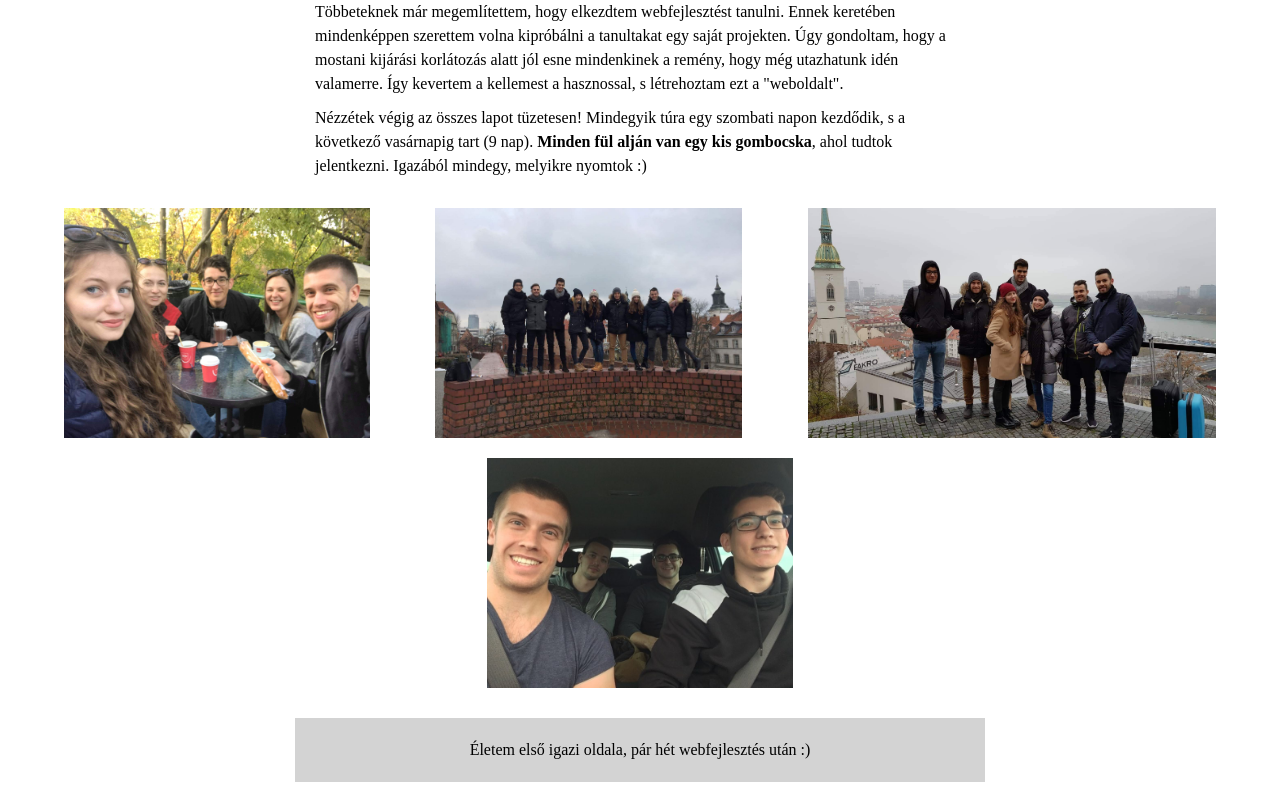
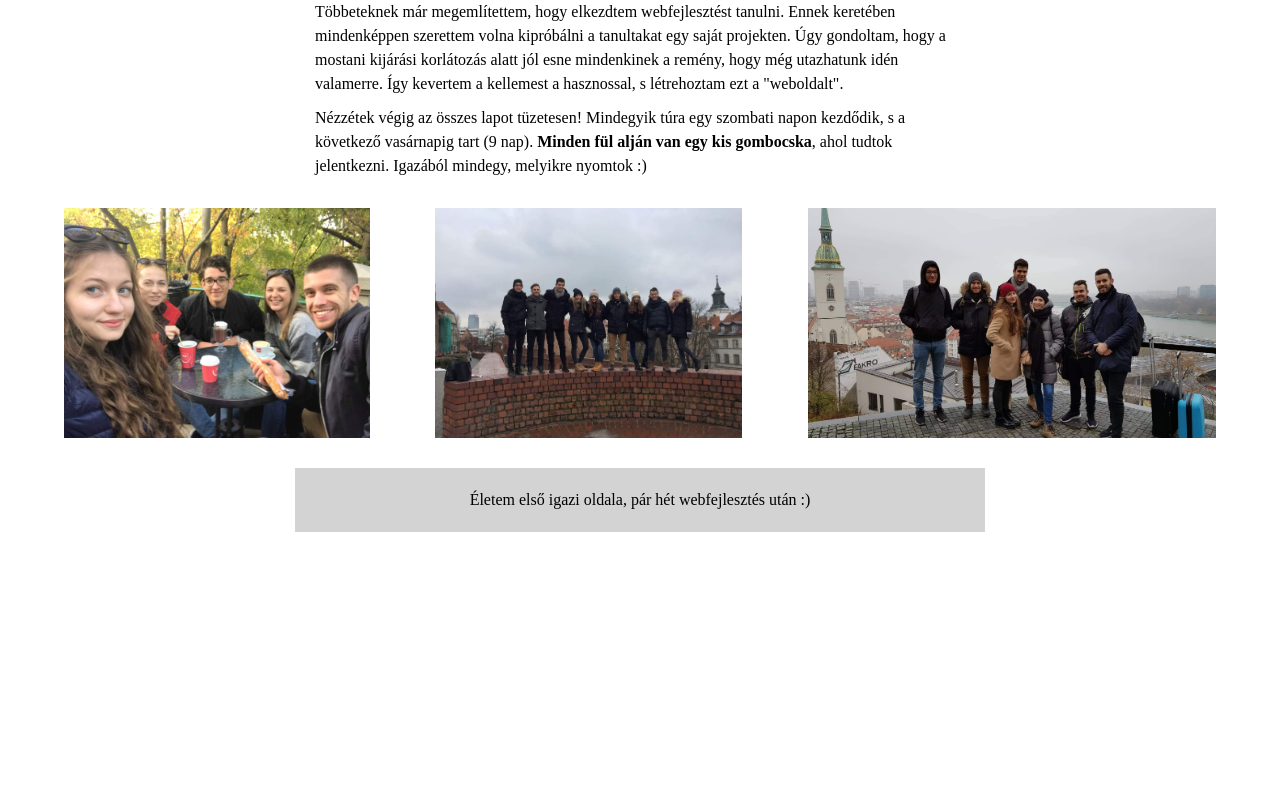
Before and after one commit to gergotikos/roadtrips, a plain HTML site: page index.html in a window 1280 px wide. Shown: the part 138-928 px from the top of the page. After the commit the page ends 800 px from the top, so only its background shows below. Drawn offline with Linux system fonts and the light colour scheme.

Commit message:
kitörölt erdélyi kép

```diff
--- a/index.html
+++ b/index.html
@@ -22,7 +22,6 @@
             <img id="forditott" src="erzsebet.JPG" alt="Túra Erzsébet-kilátóra">
             <img src="varsó.JPG" alt="Trip Varsóban">
             <img src="pozsony.JPG" alt="Trip Pozsonyban">
-            <img src="erdelyauto2.JPG" alt="Erdély roadtrip">
         </div>
         <footer>
             <p id="labjegyzet">Életem első igazi oldala, pár hét webfejlesztés után :)</p>
```
